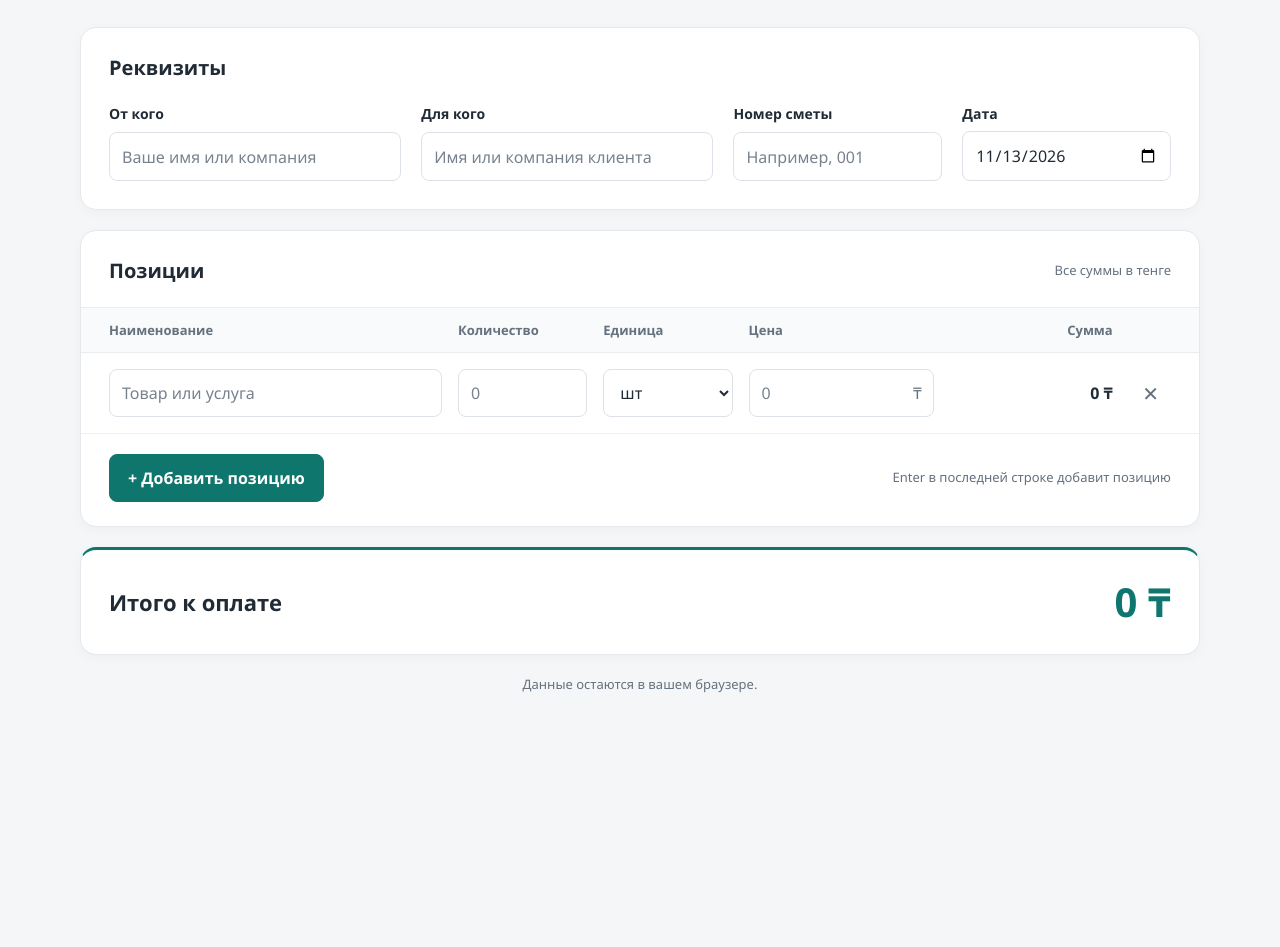
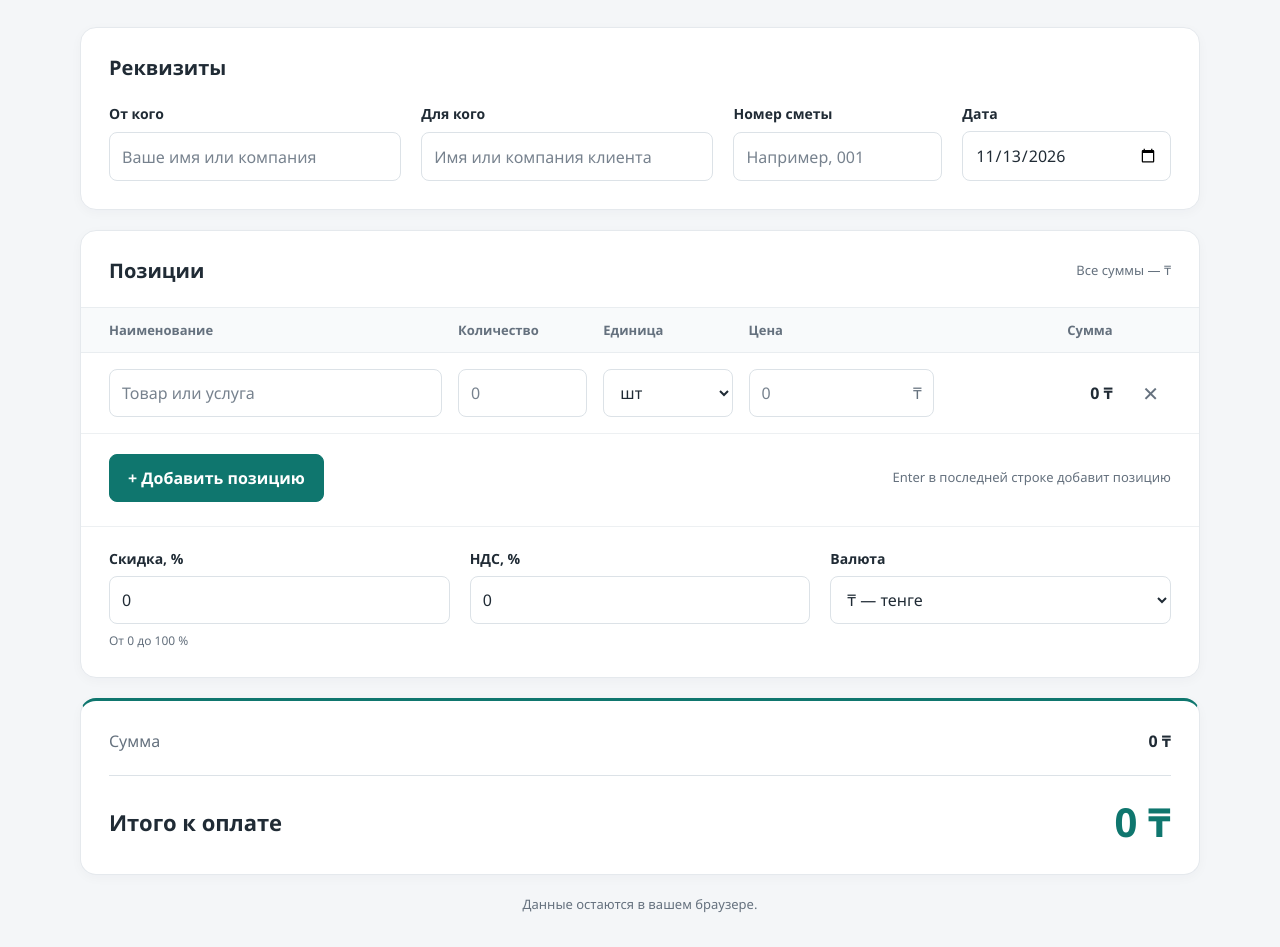
Before and after one commit to DaniyarZhussupbayev/smeta, a plain HTML site: page index.html in a window 1280 px wide. Shown: the part 134-1081 px from the top of the page. Before the commit the page ends 861 px from the top, so only its background shows below. Drawn offline with Linux system fonts and the light colour scheme.

Commit message:
Добавить расчёт сметы

```diff
--- a/index.html
+++ b/index.html
@@ -41,7 +41,7 @@
         <section class="card positions" aria-labelledby="positions-title">
           <div class="positions-header">
             <h2 id="positions-title">Позиции</h2>
-            <span class="currency-note">Все суммы в тенге</span>
+            <span id="currency-note" class="currency-note">Все суммы — ₸</span>
           </div>
 
           <table class="positions-table" aria-labelledby="positions-title">
@@ -62,11 +62,52 @@
             <button id="add-position" class="add-button" type="button">+ Добавить позицию</button>
             <p id="keyboard-hint" class="keyboard-hint">Enter в последней строке добавит позицию</p>
           </div>
+
+          <div class="calculation-settings">
+            <label class="field" for="discount-percent">
+              <span>Скидка, %</span>
+              <input id="discount-percent" name="discount-percent" type="text" inputmode="decimal" value="0" spellcheck="false" aria-describedby="discount-hint">
+              <span id="discount-hint" class="setting-hint">От 0 до 100 %</span>
+            </label>
+            <label class="field" for="vat-percent">
+              <span>НДС, %</span>
+              <input id="vat-percent" name="vat-percent" type="text" inputmode="decimal" value="0" spellcheck="false">
+            </label>
+            <label class="field" for="currency">
+              <span>Валюта</span>
+              <select id="currency" name="currency">
+                <option value="₸">₸ — тенге</option>
+                <option value="₽">₽ — рубль</option>
+                <option value="$">$ — доллар</option>
+                <option value="€">€ — евро</option>
+              </select>
+            </label>
+          </div>
         </section>
 
         <section class="card total-card" aria-labelledby="total-title">
-          <h2 id="total-title">Итого к оплате</h2>
-          <output id="grand-total" class="grand-total" aria-live="polite" aria-atomic="true">0 ₸</output>
+          <dl class="totals-breakdown">
+            <div class="summary-row">
+              <dt>Сумма</dt>
+              <dd id="subtotal">0 ₸</dd>
+            </div>
+            <div id="discount-row" class="summary-row" hidden>
+              <dt>Скидка</dt>
+              <dd id="discount-amount">0 ₸</dd>
+            </div>
+            <div id="discounted-row" class="summary-row" hidden>
+              <dt>Сумма со скидкой</dt>
+              <dd id="discounted-subtotal">0 ₸</dd>
+            </div>
+            <div id="vat-row" class="summary-row" hidden>
+              <dt>НДС</dt>
+              <dd id="vat-amount">0 ₸</dd>
+            </div>
+          </dl>
+          <div class="total-payable">
+            <h2 id="total-title">Итого к оплате</h2>
+            <output id="grand-total" class="grand-total" aria-live="polite" aria-atomic="true">0 ₸</output>
+          </div>
         </section>
       </form>
       <p class="privacy-note">Данные остаются в вашем браузере.</p>
--- a/script.js
+++ b/script.js
@@ -7,9 +7,24 @@ const addPositionButton = document.querySelector("#add-position");
 const grandTotal = document.querySelector("#grand-total");
 const rowAnnouncement = document.querySelector("#row-announcement");
 const dateInput = document.querySelector("#estimate-date");
+const discountInput = document.querySelector("#discount-percent");
+const vatInput = document.querySelector("#vat-percent");
+const currencySelect = document.querySelector("#currency");
+const currencyNote = document.querySelector("#currency-note");
+const subtotalOutput = document.querySelector("#subtotal");
+const discountOutput = document.querySelector("#discount-amount");
+const discountedOutput = document.querySelector("#discounted-subtotal");
+const vatOutput = document.querySelector("#vat-amount");
+const discountRow = document.querySelector("#discount-row");
+const discountedRow = document.querySelector("#discounted-row");
+const vatRow = document.querySelector("#vat-row");
 
 const numberFormatter = new Intl.NumberFormat("ru-RU", {
   maximumFractionDigits: 2,
+});
+
+const moneyFormatter = new Intl.NumberFormat("ru-RU", {
+  maximumFractionDigits: 0,
 });
 
 let nextRowId = 0;
@@ -32,28 +47,58 @@ function formatNumber(number) {
 }
 
 function formatMoney(number) {
-  return `${formatNumber(number)} ₸`;
+  const safeNumber = Number.isFinite(number) ? number : 0;
+  const amount = moneyFormatter.format(safeNumber).replace(/[\u00a0\u202f]/g, " ");
+  return `${amount} ${currencySelect.value || "₸"}`;
 }
 
-function calculateLineCents(row) {
+function roundAmount(number) {
+  const rounded = Math.round(number);
+  return Number.isSafeInteger(rounded) ? rounded : 0;
+}
+
+function calculateLineTotal(row) {
   const quantity = parseNumber(row.querySelector('[data-field="quantity"]').value);
   const price = parseNumber(row.querySelector('[data-field="price"]').value);
-  // Округляем каждую строку до сотых и складываем целые числа, чтобы избежать
-  // накопления погрешности при сложении денежных сумм.
-  const cents = Math.round((quantity * price + Number.EPSILON) * 100);
-  return Number.isSafeInteger(cents) ? cents : 0;
+  return roundAmount(quantity * price);
+}
+
+function calculateTotals(subtotal, discountPercent, vatPercent) {
+  // Все этапы округляются до целых, чтобы видимые строки сходились с итогом.
+  const discount = roundAmount(subtotal * (Math.min(discountPercent, 100) / 100));
+  const discountedSubtotal = subtotal - discount;
+  const vat = roundAmount(discountedSubtotal * (vatPercent / 100));
+
+  return {
+    discount,
+    discountedSubtotal,
+    vat,
+    total: roundAmount(discountedSubtotal + vat),
+  };
 }
 
 function recalculate() {
-  let totalCents = 0;
+  let subtotal = 0;
+  const currency = currencySelect.value || "₸";
 
   for (const row of positionsBody.rows) {
-    const lineCents = calculateLineCents(row);
-    totalCents += lineCents;
-    row.querySelector('[data-field="total"]').textContent = formatMoney(lineCents / 100);
+    const lineTotal = calculateLineTotal(row);
+    subtotal += lineTotal;
+    row.querySelector('[data-field="total"]').textContent = formatMoney(lineTotal);
+    row.querySelector(".price-currency").textContent = currency;
+    row.querySelector('[data-field="price"]').setAttribute("aria-label", `Цена, ${currency}`);
   }
 
-  grandTotal.textContent = formatMoney(totalCents / 100);
+  const totals = calculateTotals(roundAmount(subtotal), parseNumber(discountInput.value), parseNumber(vatInput.value));
+  subtotalOutput.textContent = formatMoney(roundAmount(subtotal));
+  discountOutput.textContent = formatMoney(totals.discount);
+  discountedOutput.textContent = formatMoney(totals.discountedSubtotal);
+  vatOutput.textContent = formatMoney(totals.vat);
+  grandTotal.textContent = formatMoney(totals.total);
+  discountRow.hidden = totals.discount === 0;
+  discountedRow.hidden = totals.discountedSubtotal === 0;
+  vatRow.hidden = totals.vat === 0;
+  currencyNote.textContent = `Все суммы — ${currency}`;
 }
 
 function updateRowLabels() {
@@ -77,7 +122,6 @@ function addPosition({ focus = true } = {}) {
     input.name = id;
   }
 
-  row.querySelector('[data-field="price"]').setAttribute("aria-label", "Цена, тенге");
   positionsBody.append(fragment);
   updateRowLabels();
   recalculate();
@@ -90,6 +134,16 @@ function addPosition({ focus = true } = {}) {
 
 addPositionButton.addEventListener("click", () => addPosition());
 positionsBody.addEventListener("input", recalculate);
+discountInput.addEventListener("input", recalculate);
+vatInput.addEventListener("input", recalculate);
+currencySelect.addEventListener("change", recalculate);
+
+discountInput.addEventListener("change", () => {
+  if (parseNumber(discountInput.value) > 100) {
+    discountInput.value = "100";
+    recalculate();
+  }
+});
 
 positionsBody.addEventListener("focusout", (event) => {
   if (event.target.matches('[data-field="price"]') && event.target.value.trim() !== "") {
--- a/styles.css
+++ b/styles.css
@@ -271,6 +271,21 @@ input[type="date"] {
   padding: 20px 28px 24px;
 }
 
+.calculation-settings {
+  display: grid;
+  grid-template-columns: repeat(3, minmax(0, 1fr));
+  align-items: start;
+  gap: 20px;
+  padding: 22px 28px 28px;
+  border-top: 1px solid #edf0f2;
+}
+
+.field > .setting-hint {
+  color: var(--muted);
+  font-size: 12px;
+  font-weight: 400;
+}
+
 .add-button {
   padding: 11px 18px;
   border: 1px solid var(--accent);
@@ -291,12 +306,48 @@ input[type="date"] {
 }
 
 .total-card {
+  padding: 28px;
+  border-top: 3px solid var(--accent);
+}
+
+.totals-breakdown {
+  display: grid;
+  gap: 14px;
+  margin: 0 0 22px;
+}
+
+.summary-row {
+  display: flex;
+  align-items: baseline;
+  justify-content: space-between;
+  gap: 20px;
+  line-height: 1.5;
+}
+
+.summary-row[hidden] {
+  display: none;
+}
+
+.summary-row dt {
+  color: var(--muted);
+}
+
+.summary-row dd {
+  min-width: 0;
+  margin: 0;
+  text-align: right;
+  font-weight: 600;
+  font-variant-numeric: tabular-nums;
+  overflow-wrap: anywhere;
+}
+
+.total-payable {
   display: flex;
   align-items: center;
   justify-content: space-between;
   gap: 16px;
-  padding: 28px;
-  border-top: 3px solid var(--accent);
+  padding-top: 22px;
+  border-top: 1px solid var(--border);
 }
 
 .total-card h2 {
@@ -493,10 +544,18 @@ input[type="date"] {
   }
 
   .total-card {
+    padding: 24px 20px;
+  }
+
+  .total-payable {
     flex-direction: column;
     align-items: flex-start;
     gap: 12px;
-    padding: 24px 20px;
+  }
+
+  .calculation-settings {
+    grid-template-columns: 1fr;
+    padding: 20px;
   }
 
   .grand-total {
```
Also changed, not shown: 1 other file.
